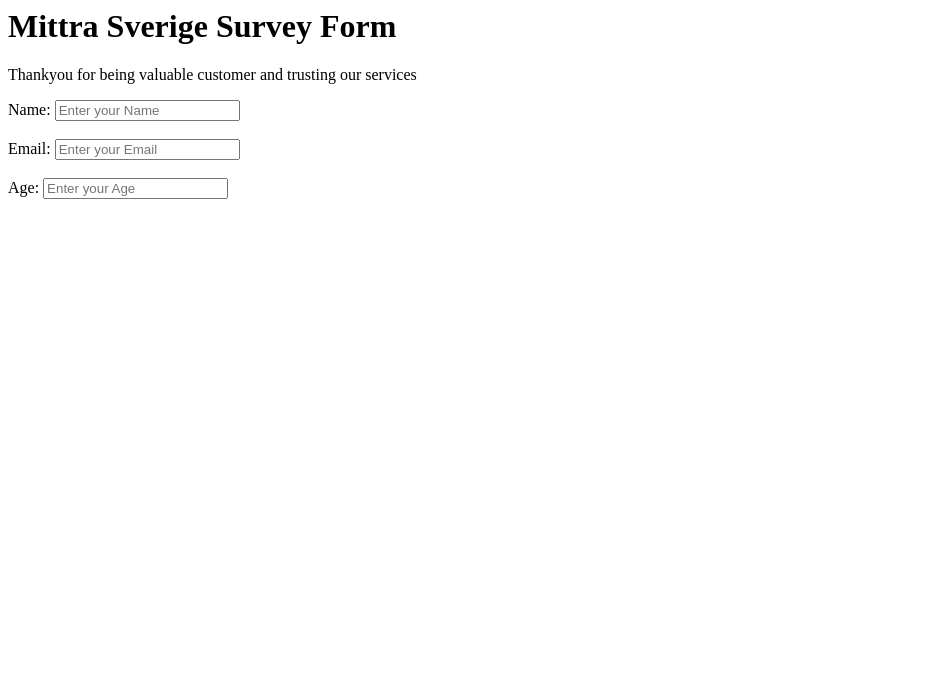
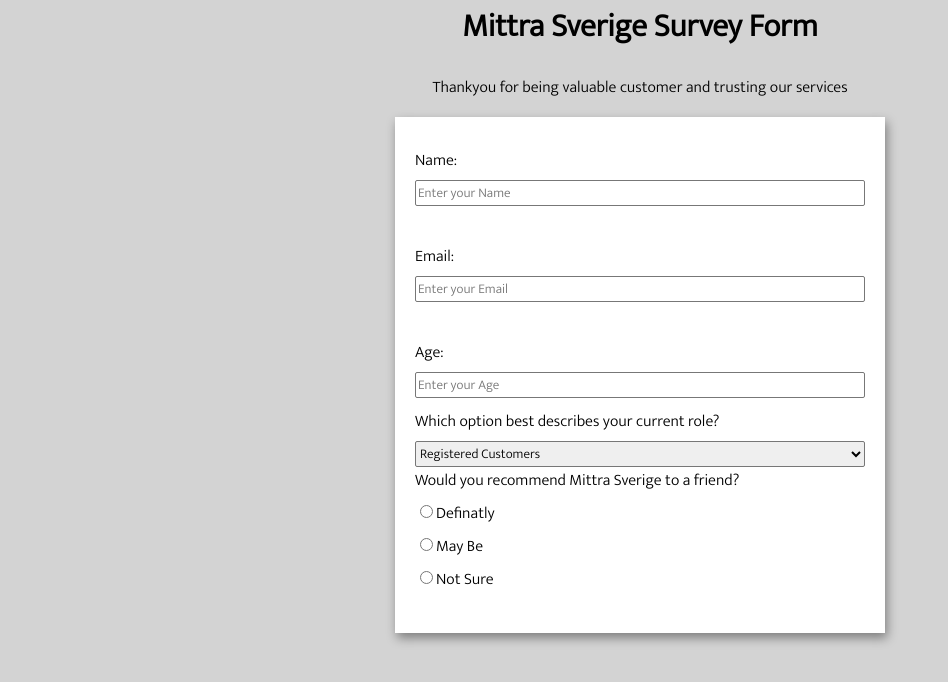
Before and after one commit to sadia21/surveyform, a plain HTML site: page index.html in a window 1280 px wide. Shown: the whole page, without its empty margins (0-948 px from the left). Drawn offline with Linux system fonts and the light colour scheme.

Commit message:
form styling radio buttons and dropdowns for questions used boxing style

```diff
--- a/index.html
+++ b/index.html
@@ -2,6 +2,7 @@
 
 <head>
     <script src="https://cdn.freecodecamp.org/testable-projects-fcc/v1/bundle.js"></script>
+    <link rel="stylesheet" href="style.css"
 </head>
 
 <body>
@@ -9,17 +10,32 @@
     <p id="description">Thankyou for being valuable customer and trusting our services</p>
     <form id="survey-form">
 
-        <div id="form-control">
+        <div class="form-control">
             <label for="name" id="name-label">Name: </label>
-            <input type="text" id="name" name="name" placeholder="Enter your Name" required>
+            <input type="text" id="name" placeholder="Enter your Name" required />
         </div><br>
-        <div id="form-control">
+        <div class="form-control">
             <label for="email" id="email-label">Email: </label>
-            <input type="url" id="email" name="email" placeholder="Enter your Email" required>
+            <input type="url" id="email" placeholder="Enter your Email" required />
         </div><br>
-        <div id="form-control">
+        <div class="form-control">
             <label for="number" id="number-label">Age: </label>
-            <input type="number" id="number" name="number" placeholder="Enter your Age" required>
+            <input type="number" id="number" placeholder="Enter your Age">
+        </div>
+        <div class="form-control">
+            <label for="role" id="label-role">Which option best describes your current role?</label>
+            <select name="role" id="dropdown">
+                <option value="registered">Registered Customers</option>
+                <option value="visitors">Visitors</option>
+                <option value="others">others</option>
+            </select>
+            <div class="form-control">
+                <label>Would you recommend Mittra Sverige to a friend?</label>
+                <label for="definatly"><input type="radio" id="definatly" name="radio"
+                        value="definatly" />Definatly</label>
+                <label for="maybe"><input type="radio" id="maybe" name="radio" value="maybe" />May Be</label>
+                <label for="notsure"><input type="radio" id="notsure" name="radio" value="notsure" />Not Sure</label>
+            </div>
         </div>
     </form>
 </body>
--- /dev/null
+++ b/style.css
@@ -0,0 +1,33 @@
+@import url('https://fonts.googleapis.com/css2?family=Mukta:wght@300&display=swap');
+body{
+ text-align: center;
+  margin: 0;
+  font-family: Mukta,Calibri;
+  background-color: lightgrey;
+}
+form{
+  background-color: #fff;
+  max-width:450px;
+  margin: 0 auto;
+  box-shadow: 2px 5px 10px rgba(0,0,0,0.4);
+  padding: 30px 20px;
+}
+.form-control {
+  margin-bottom:10px;
+  text-align: left;
+}
+.form-control label{
+  display: block;
+  margin-bottom: 6px;
+}
+.form-control input, .form-control select{
+    font-family: inherit;
+  display:block;
+  border: 1px solid #777;
+  border-radius: 2px;
+  width:100%;
+}
+.form-control input[type="radio"]{
+  display: inline-block;
+  width: auto;
+}
```
